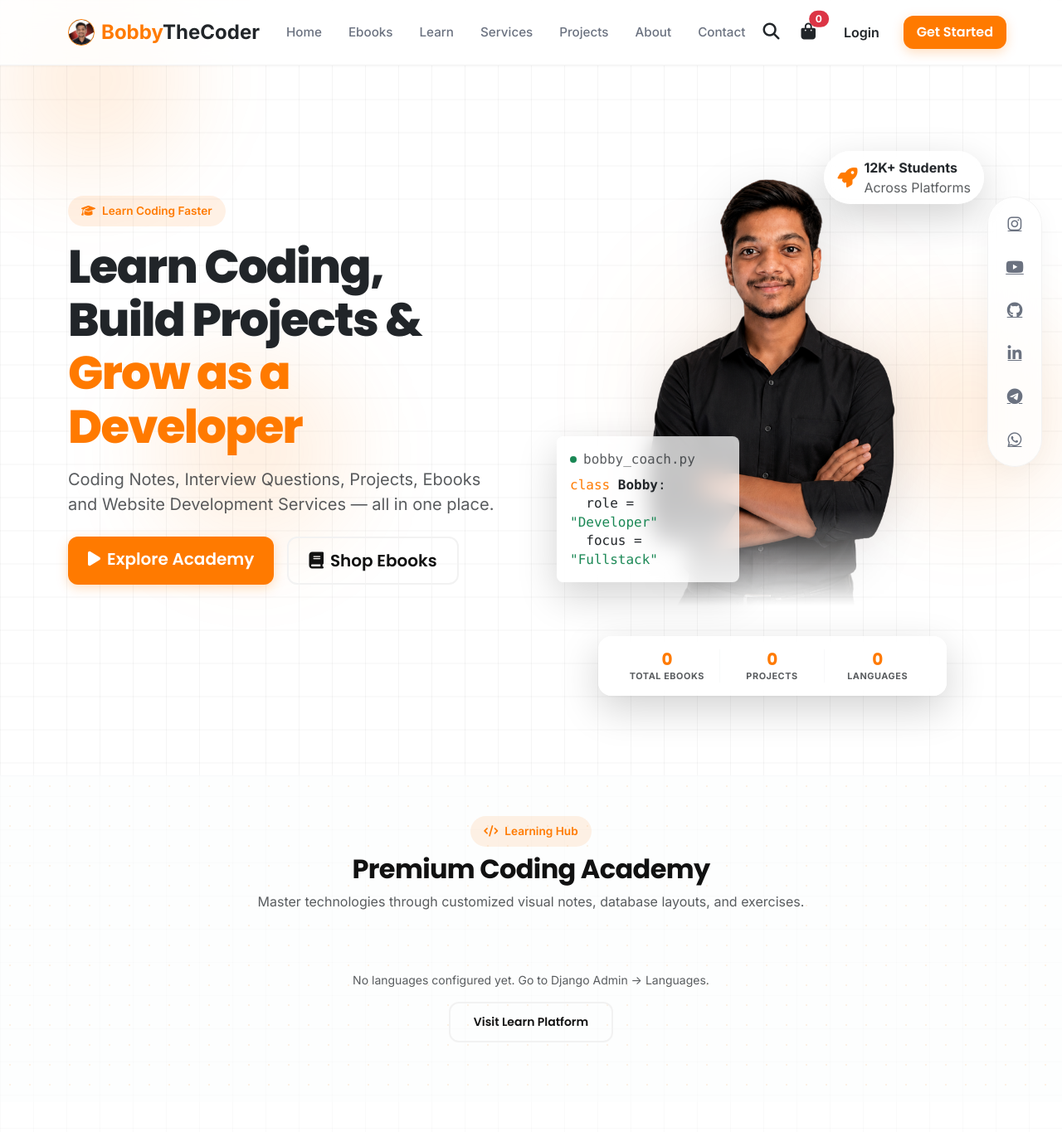
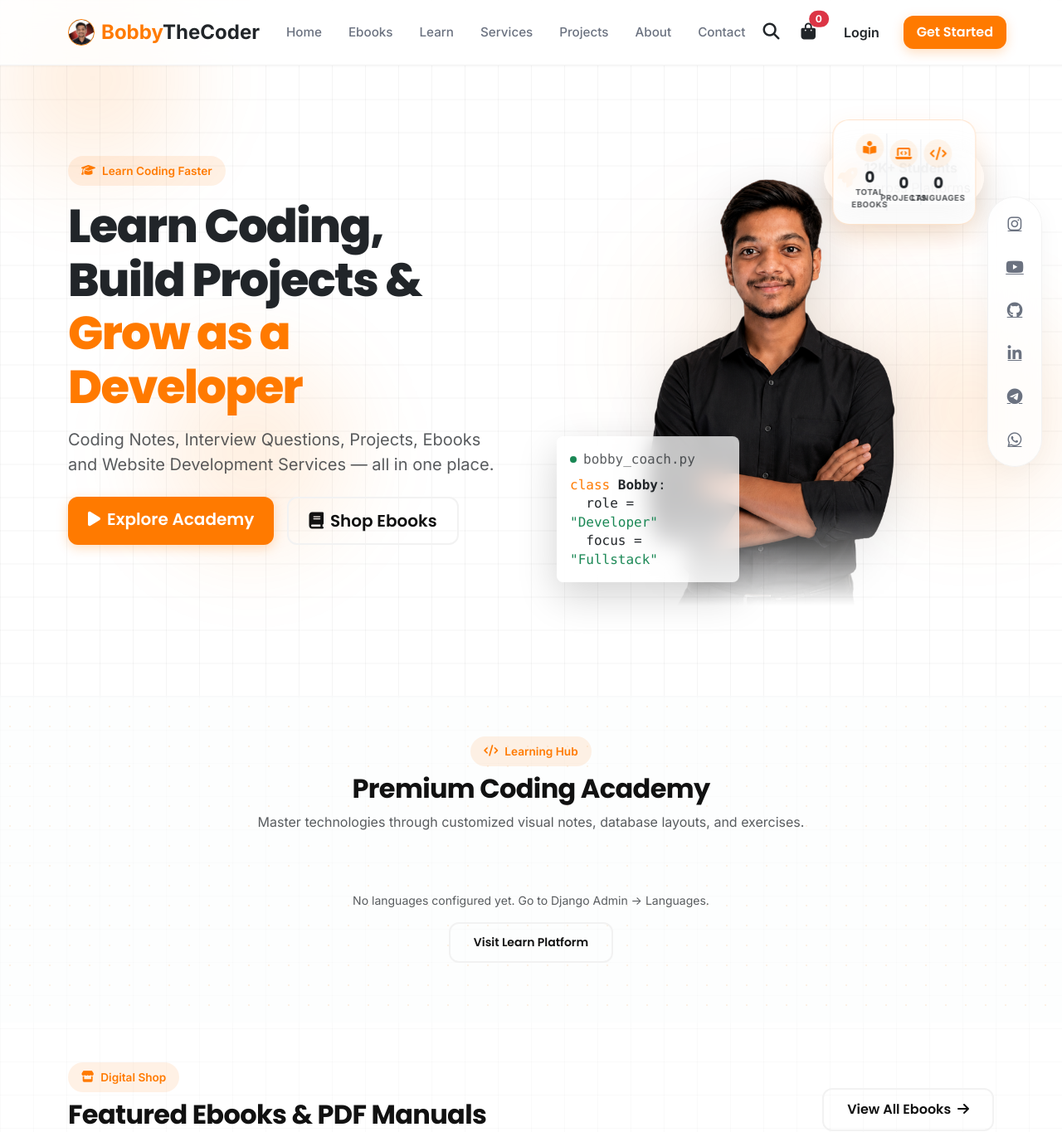
Before and after one commit to BobbyTheCoder07/BTCecommerce, a Django app: page / in a window 1280 px wide; the page is wider, and only the part inside the window is pictured. Shown: the top 1365 px of that part at 83% size. Run offline with Django 5.2, Linux system fonts and the light colour scheme; data that the repository does not hold is empty; some libraries are stand-ins or nearby versions.

Commit message:
Position stats box exactly over the bottom cut-off edge of the hero image with premium icons

```diff
--- a/templates/core/home.html
+++ b/templates/core/home.html
@@ -56,23 +56,36 @@
                                     <p class="text-muted mb-0 fs-9 leading-tight">Across Platforms</p>
                                 </div>
                             </div>
-                        </div>
-                    </div>
-
-                    <!-- Stats Box below the image -->
-                    <div class="card glass-card border-0 shadow-lg px-4 py-3 mx-auto mt-4 position-relative" style="max-width: 420px; z-index: 5; border-radius: 16px !important;">
-                        <div class="row align-items-center text-center g-2">
-                            <div class="col-4 border-end border-light">
-                                <h5 class="fw-bold mb-0 text-primary" style="color: var(--accent) !important;">{{ total_ebooks }}</h5>
-                                <span class="text-muted text-uppercase fw-bold" style="font-size: 0.68rem; letter-spacing: 0.05em; display: block;">Total Ebooks</span>
-                            </div>
-                            <div class="col-4 border-end border-light">
-                                <h5 class="fw-bold mb-0 text-primary" style="color: var(--accent) !important;">{{ total_projects }}</h5>
-                                <span class="text-muted text-uppercase fw-bold" style="font-size: 0.68rem; letter-spacing: 0.05em; display: block;">Projects</span>
-                            </div>
-                            <div class="col-4">
-                                <h5 class="fw-bold mb-0 text-primary" style="color: var(--accent) !important;">{{ total_languages }}</h5>
-                                <span class="text-muted text-uppercase fw-bold" style="font-size: 0.68rem; letter-spacing: 0.05em; display: block;">Languages</span>
+                        <!-- Integrated Stats Box covering the bottom cutout edge -->
+                        <div class="card glass-card border-0 shadow-lg px-4 py-3 position-absolute start-50 translate-middle-x" style="width: 90%; max-width: 400px; bottom: -25px; z-index: 10; border-radius: 20px !important; backdrop-filter: blur(15px); background: rgba(255, 255, 255, 0.85); border: 1px solid rgba(255, 122, 0, 0.2) !important; box-shadow: 0 15px 35px rgba(255, 122, 0, 0.15) !important;">
+                            <div class="row align-items-center text-center g-0">
+                                <div class="col-4 border-end border-light-subtle">
+                                    <div class="d-flex flex-column align-items-center">
+                                        <div class="stat-icon-wrapper mb-2 d-flex align-items-center justify-content-center" style="width: 34px; height: 34px; background: rgba(255, 122, 0, 0.08); border-radius: 50%;">
+                                            <i class="fa-solid fa-book-open-reader fs-6" style="color: var(--accent);"></i>
+                                        </div>
+                                        <h5 class="fw-bold mb-0 text-dark" style="font-size: 1.15rem;">{{ total_ebooks }}</h5>
+                                        <span class="text-muted text-uppercase fw-bold" style="font-size: 0.6rem; letter-spacing: 0.06em; display: block;">Total Ebooks</span>
+                                    </div>
+                                </div>
+                                <div class="col-4 border-end border-light-subtle">
+                                    <div class="d-flex flex-column align-items-center">
+                                        <div class="stat-icon-wrapper mb-2 d-flex align-items-center justify-content-center" style="width: 34px; height: 34px; background: rgba(255, 122, 0, 0.08); border-radius: 50%;">
+                                            <i class="fa-solid fa-laptop-code fs-6" style="color: var(--accent);"></i>
+                                        </div>
+                                        <h5 class="fw-bold mb-0 text-dark" style="font-size: 1.15rem;">{{ total_projects }}</h5>
+                                        <span class="text-muted text-uppercase fw-bold" style="font-size: 0.6rem; letter-spacing: 0.06em; display: block;">Projects</span>
+                                    </div>
+                                </div>
+                                <div class="col-4">
+                                    <div class="d-flex flex-column align-items-center">
+                                        <div class="stat-icon-wrapper mb-2 d-flex align-items-center justify-content-center" style="width: 34px; height: 34px; background: rgba(255, 122, 0, 0.08); border-radius: 50%;">
+                                            <i class="fa-solid fa-code fs-6" style="color: var(--accent);"></i>
+                                        </div>
+                                        <h5 class="fw-bold mb-0 text-dark" style="font-size: 1.15rem;">{{ total_languages }}</h5>
+                                        <span class="text-muted text-uppercase fw-bold" style="font-size: 0.6rem; letter-spacing: 0.06em; display: block;">Languages</span>
+                                    </div>
+                                </div>
                             </div>
                         </div>
                     </div>
```
